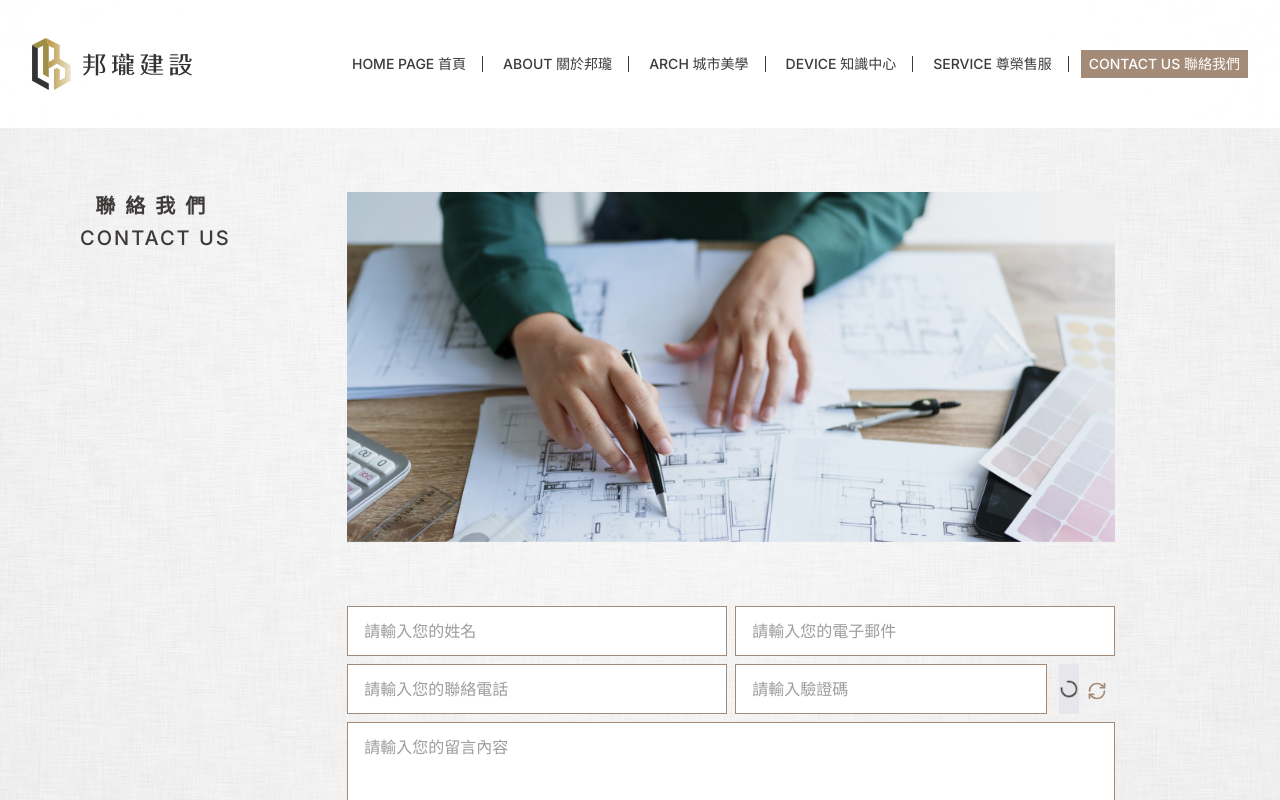
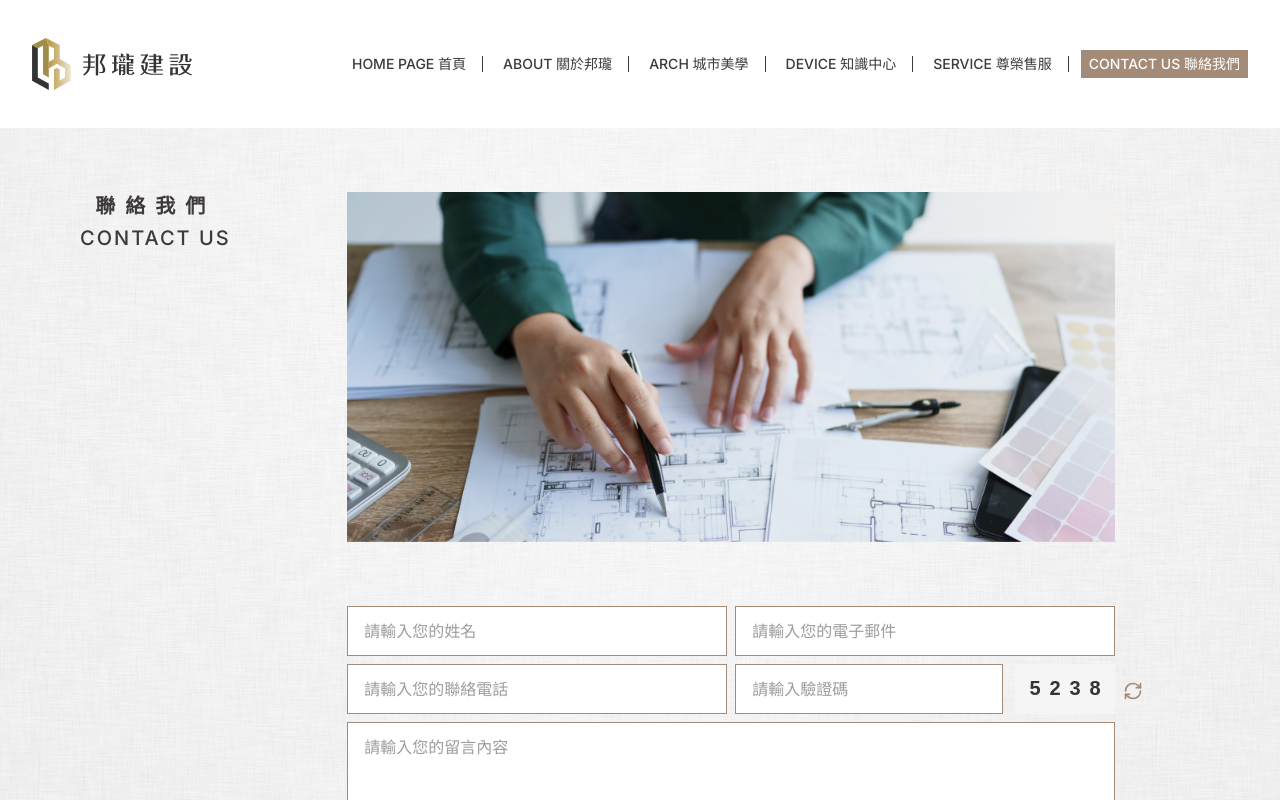
Before and after one commit to hanfour/BangLong, a Next.js app: page /contact in a window 1280 px wide. Shown: the top 800 px of the page. Built offline with nearby package versions, Linux system fonts and the light colour scheme.

Commit message:
修復驗證碼顯示問題：添加前端生成文字驗證碼圖片功能

```diff
--- a/src/app/(front)/contact/page.tsx
+++ b/src/app/(front)/contact/page.tsx
@@ -58,7 +58,31 @@ export default function ContactPage() {
       const data = await response.json();
       if (data.success) {
         setCaptchaId(data.captchaId);
-        setCaptchaImage(data.captchaImage);
+        // 為測試環境生成文字驗證碼圖片
+        if (data.captchaText) {
+          const canvas = document.createElement('canvas');
+          canvas.width = 100;
+          canvas.height = 50;
+          const ctx = canvas.getContext('2d');
+          if (ctx) {
+            // 設置背景
+            ctx.fillStyle = '#f5f5f5';
+            ctx.fillRect(0, 0, canvas.width, canvas.height);
+
+            // 添加數字
+            ctx.font = 'bold 20px Arial';
+            ctx.fillStyle = '#333';
+            ctx.textAlign = 'center';
+            ctx.textBaseline = 'middle';
+            for (let i = 0; i < data.captchaText.length; i++) {
+              ctx.fillText(data.captchaText[i], 20 + i * 20, 25);
+            }
+
+            setCaptchaImage(canvas.toDataURL('image/png'));
+          }
+        } else if (data.captchaImage) {
+          setCaptchaImage(data.captchaImage);
+        }
       } else {
         console.error('獲取驗證碼失敗:', data.message);
       }
```
